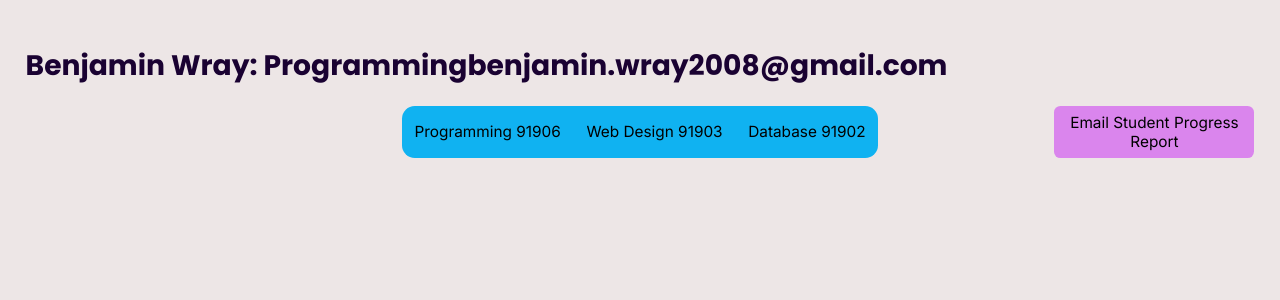
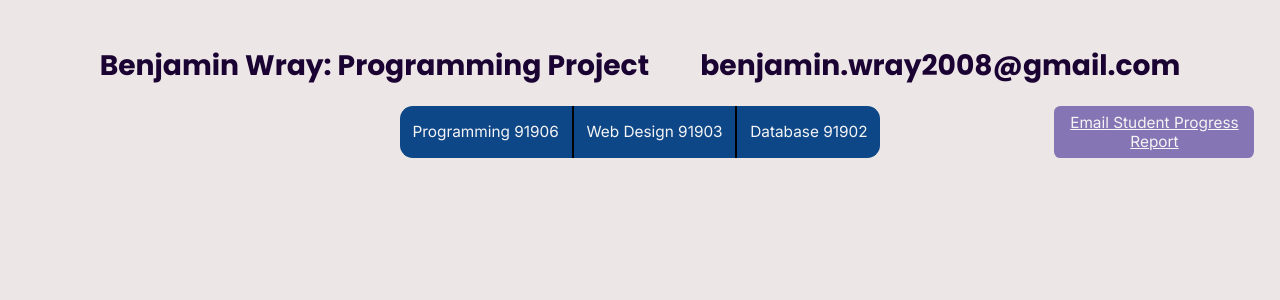
Before and after one commit to BenjaminWray2008/premarking, a Flask app: page /project/1/1 in a window 1280 px wide. Shown: the part 65-365 px from the top of the page. Run offline with Flask 3, Linux system fonts and the light colour scheme; a user stored in the database is signed in; data comes from the database, SQL or seed files in the repository; both versions use the stored data as it was after the commit; some libraries are stand-ins or nearby versions.

Commit message:
css feedback changes

```diff
--- a/server.py
+++ b/server.py
@@ -434,7 +434,7 @@ def project(project_id, user_id):
     UData, type, standards, snu = standard_data(project_id, user_id)
     return render_template('project.html',
                            standards=standards, type=type,
-                           UData=UData, snu=snu, backto = True)
+                           UData=UData, snu=snu, backto=True)
 
 
 @app.route('/clean/<int:project_id>/<int:user_id>')
@@ -443,11 +443,33 @@ def clean(project_id, user_id):
     tickValues = session.get('ticks', [])
     textValues = session.get('texts', [])
     UData, type, standards, snu = standard_data(project_id, user_id)
+    listy = {standard: 3 for standard in standards}
+    print(standards)
+    grades = ['Not Achieved', 'Achieved', 'Merit', 'Excellence']
+    for standard in standards:
+        for tiers in standards[standard]:
+            for tier in tiers:
+                for tick in tiers[tier]:
+                    if f'{standard}-{tick}' not in tickValues:
+                        print(tick)
+                        grade_index = grades.index(tier[0])-1
+                        if grade_index < listy[standard]:
+                            listy[standard] = grade_index
+
+
+
+    print('faile:', listy)
+    for standard in listy:
+        listy[standard] = grades[listy[standard]]
+    print(listy)
+
+
+    print('ticks', tickValues)
 
     html = render_template('clean.html',
                            standards=standards, type=type,
                            UData=UData, tickValues=tickValues,
-                           textValues=textValues)
+                           textValues=textValues, listy=listy)
 
     q = select(User).where(User.id == user_id)
     with Session(engine) as sql_session:
--- a/static/css/style.css
+++ b/static/css/style.css
@@ -65,9 +71,13 @@ body{
     flex-direction: row;
     justify-content: space-between;
     height: 4vw;
-    background-color: #10b2f1;
+    background-color: #0e4788;
     border-radius: 1vw;
     width:fit-content;
+}
+
+.standard-buttons:not(:first-child) {
+  border-left: 2px solid black;
 }
 
 
@@ -85,6 +95,7 @@ body{
     font-family: 'Inter';
     font-size: 1.2vw;
     border: none;
+    color: whitesmoke;
 
 }
 
@@ -314,7 +333,14 @@ textarea{
 .inline-div{
     display:flex;
     flex-direction: row;
-    justify-content: space-between;
+    justify-content: center;
+
+}
+
+.name-type{
+    gap: 4vw;
+    display: flex;
+    flex-direction: row;
 }
 
 
@@ -411,7 +437,8 @@ textarea{
 }
 
 .email-student{
-    background-color: rgb(218, 133, 237);
+    background-color: #8575B4;
+    color: whitesmoke;
     height:4vw;
     width: 25vh;
     font-family: "Inter";
@@ -420,6 +447,7 @@ textarea{
     position: absolute;
     right: 2vw;
     border: none;
+    text-decoration: underline;
 }
 
 .email-student-div{
--- a/templates/profile.html
+++ b/templates/profile.html
@@ -7,9 +7,9 @@
                 <br>
                 Projects: {{projects | count }}
                 <br>
+                Marked: {{counts[0]}}
+                <br>
                 Unmarked: {{counts[1]}}
-                <br>
-                Marked: {{counts[0]}}
                 <br><br>
 
             </p>
--- a/templates/project.html
+++ b/templates/project.html
@@ -3,8 +3,8 @@
   <div class="proj-page-layout">
     <div class="inline-div">
 
-      <div class="inline-div gap">
-        <h1 class="proj-type">{{UData.name}}: {{type}}</h1>
+      <div class="name-type">
+        <h1 class="proj-type">{{UData.name}}: {{type}} Project</h1>
         <h1>{{UData.email}}</h1>
 
       </div>
@@ -34,7 +34,7 @@
         </div>
         {% for tick in tier[tier.keys() | list | first ] %}
         <div class="tick-div">
-          <div class="div-row check-tick">
+          <div class="check-tick">
             <p class="tick-tag">{{tick}}</p>
             <input type="checkbox" name="ticks" value="{{standard}}-{{tick}}">
           </div>
@@ -69,11 +69,13 @@
       buttons.forEach(button => {
         button.style.backgroundColor = ''
       })
-      this.style.backgroundColor = 'cyan'
+      this.style.backgroundColor = '#8575B4'
+      // rgb(30, 160, 216)
+
       const current = document.getElementById('div-' + cur)
 
       if (current) {
-        current.style.display = 'block'
+        current.style.display = 'grid'
       }
     })
   })
```
Also changed, not shown: other parts of static/css/style.css (+31 -17 lines), templates/clean.html (+9 -4 lines), instance/database.db, 1 other file.
